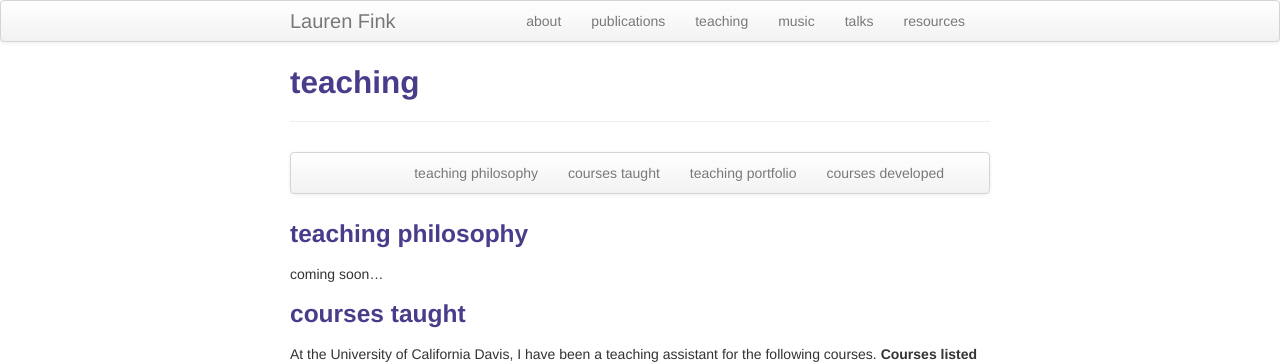
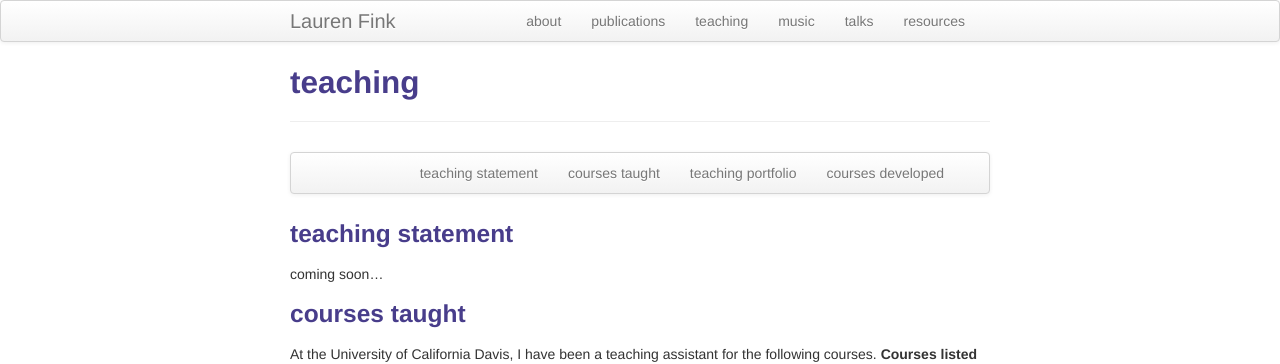
Before and after one commit to lkfink/lkfink.github.io, a Jekyll site: the page built from pages/teaching.md, in a window 1280 px wide. Shown: the top 364 px of the page. Built offline with Jekyll 4.4.1, drawn with Linux system fonts in a browser that asks for light colours.

Commit message:
Update teaching.md

```diff
--- a/pages/teaching.md
+++ b/pages/teaching.md
@@ -7,7 +7,7 @@ description: Lauren Fink's teaching
 <div class="navbar">
     <div class="navbar-inner">
         <ul class="nav">
-            <li><a href="#philosophy">teaching philosophy</a></li>
+            <li><a href="#philosophy">teaching statement</a></li>
             <li><a href="#current">courses taught</a></li>
             <li><a href="#portfolio">teaching portfolio</a></li>
             <li><a href="#dev">courses developed</a></li>
@@ -16,7 +16,7 @@ description: Lauren Fink's teaching
 </div>
 
 
-### <a name="philosophy"></a>teaching philosophy
+### <a name="philosophy"></a>teaching statement
 coming soon...
 
 ### <a name="current"></a>courses taught
```
